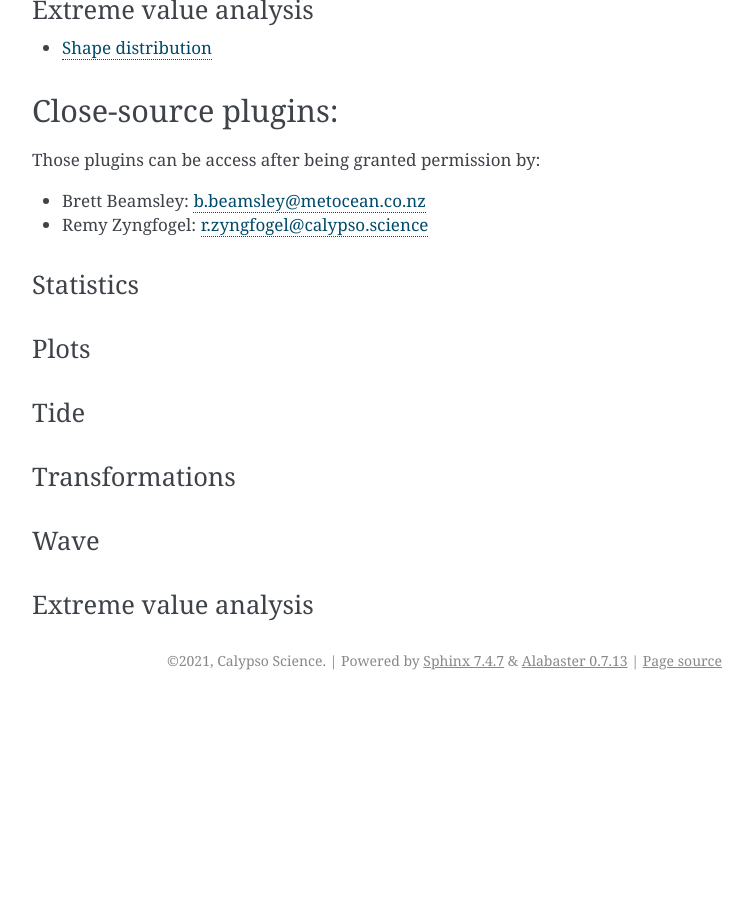
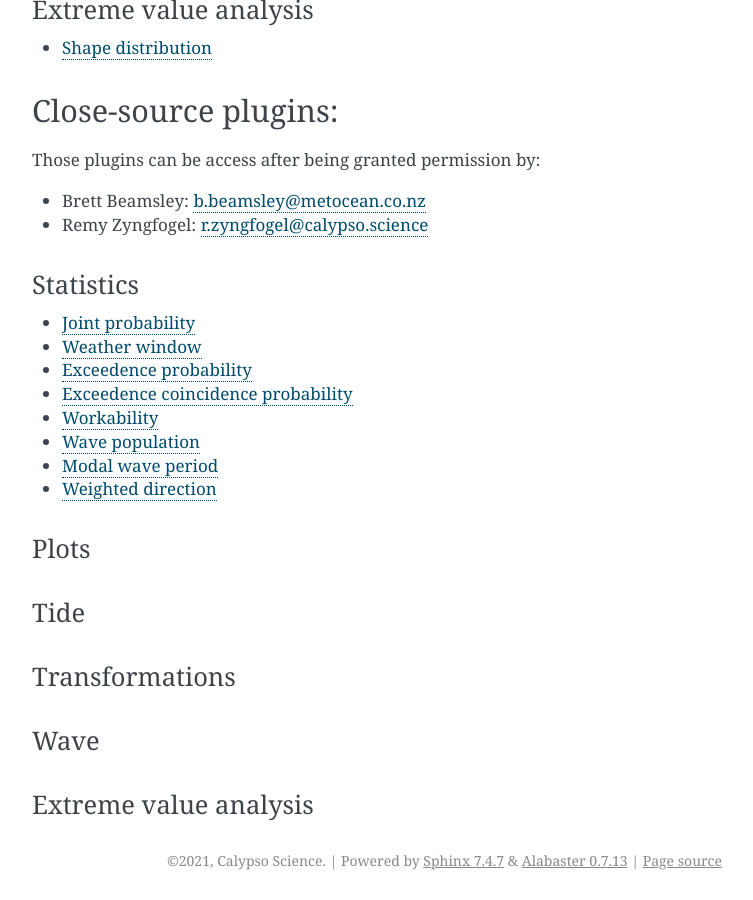
Before and after one commit to calypso-science/Toto, a Sphinx documentation site: the page built from docs/plugins.rst, in a window 1280 px wide and 900 px high, scrolled down 1124 px. Shown: the whole window, without its empty margins (388-1141 px from the left). Built offline with Sphinx 7.4.7, drawn with Linux system fonts in a browser that asks for light colours; the version number is read from the project's files by our own code; before the commit the page ends 1824 px from its top, so only the background shows below that.

Commit message:
new docs

```diff
--- a/docs/plugins.rst
+++ b/docs/plugins.rst
@@ -87,6 +87,22 @@ Those plugins can be access after being granted permission by:
 Statistics
 ~~~~~~~~~~
 
+•	:doc:`Joint probability <jp_statistics>`
+
+•	:doc:`Weather window <weatherwindow_stats>`
+
+•	:doc:`Exceedence probability <excprob_stats>`
+
+•	:doc:`Exceedence coincidence probability <exccoincprob_stats>`
+
+•	:doc:`Workability <workability_stats>`
+
+•	:doc:`Wave population <wavepop_stats>`
+
+•	:doc:`Modal wave period <modalwave_stats>`
+
+•	:doc:`Weighted direction <weighteddirec_stats>`
+
 Plots
 ~~~~~
 
```
Also changed, not shown: docs/exccoincprob_stats.rst (added, +10 -0 lines), docs/excprob_stats.rst (added, +10 -0 lines), docs/jp_statistics.rst (added, +10 -0 lines), docs/modalwave_stats.rst (added, +10 -0 lines), docs/wavepop_stats.rst (added, +10 -0 lines), docs/weatherwindow_stats.rst (added, +10 -0 lines), docs/weighteddirec_stats.rst (added, +10 -0 lines), docs/workability_stats.rst (added, +10 -0 lines).
